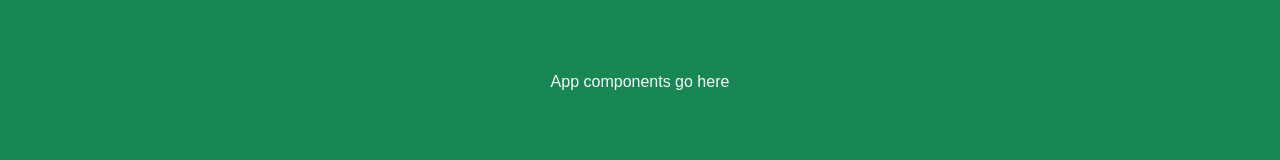
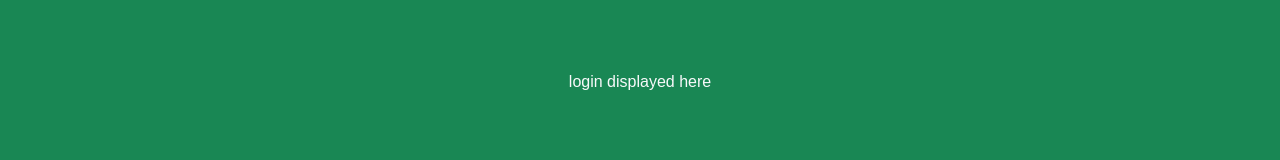
Before and after one commit to egriffioen/startup, a React (Vite) app: page / in a window 1280 px wide. Shown: the part 320-480 px from the top of the page. Built offline with nearby package versions, Linux system fonts and the light colour scheme.

Commit message:
Routes using the navbar functional

```diff
--- a/src/about/about.jsx
+++ b/src/about/about.jsx
@@ -2,7 +2,7 @@
 
 export function About() {
   return (
-    <main className='container-fluid bg-secondary text-center'>
+    <main className='container-fluid bg-success text-center'>
       <div>About displayed here</div>
     </main>
   );
--- a/src/app.jsx
+++ b/src/app.jsx
@@ -38,7 +38,13 @@
       </nav>
     </header>
 
-    <main className="bg-success">App components go here</main>
+    <Routes>
+        <Route path='/' element={<Login />} exact />
+        <Route path='/myprofile' element={<MyProfile />} />
+        <Route path='/chat' element={<Chat />} />
+        <Route path='/about' element={<About />} />
+        <Route path='*' element={<NotFound />} />
+    </Routes>
 
     <footer className="footer">
       <div className="container-fluid mt-1 mb-2">
@@ -59,3 +65,7 @@
   </BrowserRouter>
   );
 }
+
+function NotFound() {
+    return <main className='container-fluid bg-success text-center'>404: Return to sender. Address unknown.</main>;
+  }
--- a/src/chat/chat.jsx
+++ b/src/chat/chat.jsx
@@ -2,7 +2,7 @@
 
 export function Chat() {
   return (
-    <main className='container-fluid bg-secondary text-center'>
+    <main className='container-fluid bg-success text-center'>
       <div>Chat displayed here</div>
     </main>
   );
--- a/src/login/login.jsx
+++ b/src/login/login.jsx
@@ -2,7 +2,7 @@
 
 export function Login() {
   return (
-    <main className='container-fluid bg-secondary text-center'>
+    <main className='container-fluid bg-success text-center'>
       <div>login displayed here</div>
     </main>
   );
--- a/src/myprofile/myprofile.jsx
+++ b/src/myprofile/myprofile.jsx
@@ -2,7 +2,7 @@
 
 export function MyProfile() {
   return (
-    <main className='container-fluid bg-secondary text-center'>
+    <main className='container-fluid bg-success text-center'>
       <div>My Profile displayed here</div>
     </main>
   );
```
